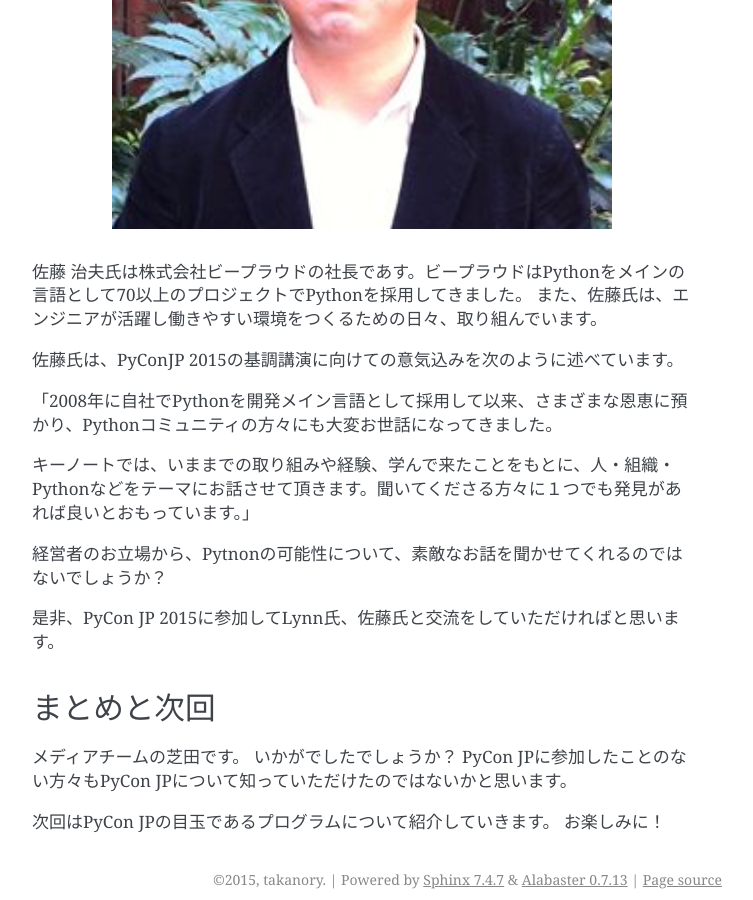
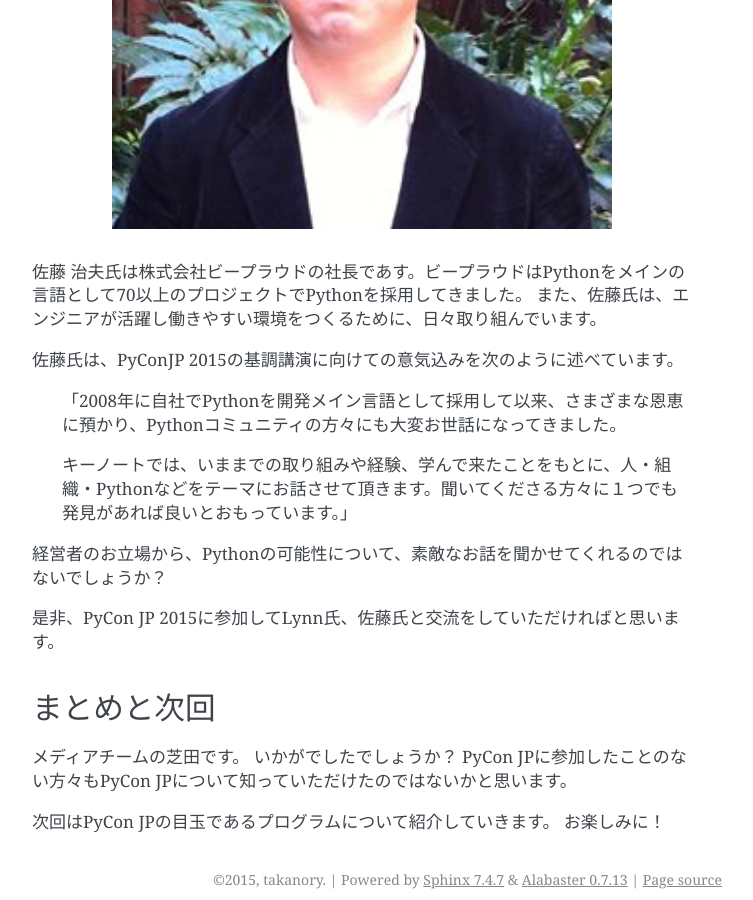
Before and after one commit to pyconjp/reports2015, a Sphinx documentation site: the page built from pre/source/01_overview.rst, in a window 1280 px wide and 900 px high, scrolled down 6907 px. Shown: the whole window, without its empty margins (388-1141 px from the left). Built offline with Sphinx 7.4.7, drawn with Linux system fonts in a browser that asks for light colours.

Commit message:
01_overview.rst レビューをもとに修正

```diff
--- a/pre/source/01_overview.rst
+++ b/pre/source/01_overview.rst
@@ -183,15 +183,15 @@ Lynn Root氏はPyLadies San Francisco支部での活動の他にもSpotifyへの
    :width: 500
 
 佐藤 治夫氏は株式会社ビープラウドの社長であす。ビープラウドはPythonをメインの言語として70以上のプロジェクトでPythonを採用してきました。
-また、佐藤氏は、エンジニアが活躍し働きやすい環境をつくるための日々、取り組んでいます。
+また、佐藤氏は、エンジニアが活躍し働きやすい環境をつくるために、日々取り組んでいます。
 
 佐藤氏は、PyConJP 2015の基調講演に向けての意気込みを次のように述べています。
 
-「2008年に自社でPythonを開発メイン言語として採用して以来、さまざまな恩恵に預かり、Pythonコミュニティの方々にも大変お世話になってきました。
+  「2008年に自社でPythonを開発メイン言語として採用して以来、さまざまな恩恵に預かり、Pythonコミュニティの方々にも大変お世話になってきました。
 
-キーノートでは、いままでの取り組みや経験、学んで来たことをもとに、人・組織・Pythonなどをテーマにお話させて頂きます。聞いてくださる方々に１つでも発見があれば良いとおもっています。」
+  キーノートでは、いままでの取り組みや経験、学んで来たことをもとに、人・組織・Pythonなどをテーマにお話させて頂きます。聞いてくださる方々に１つでも発見があれば良いとおもっています。」
 
-経営者のお立場から、Pytnonの可能性について、素敵なお話を聞かせてくれるのではないでしょうか？
+経営者のお立場から、Pythonの可能性について、素敵なお話を聞かせてくれるのではないでしょうか？
 
 是非、PyCon JP 2015に参加してLynn氏、佐藤氏と交流をしていただければと思います。
 
```
